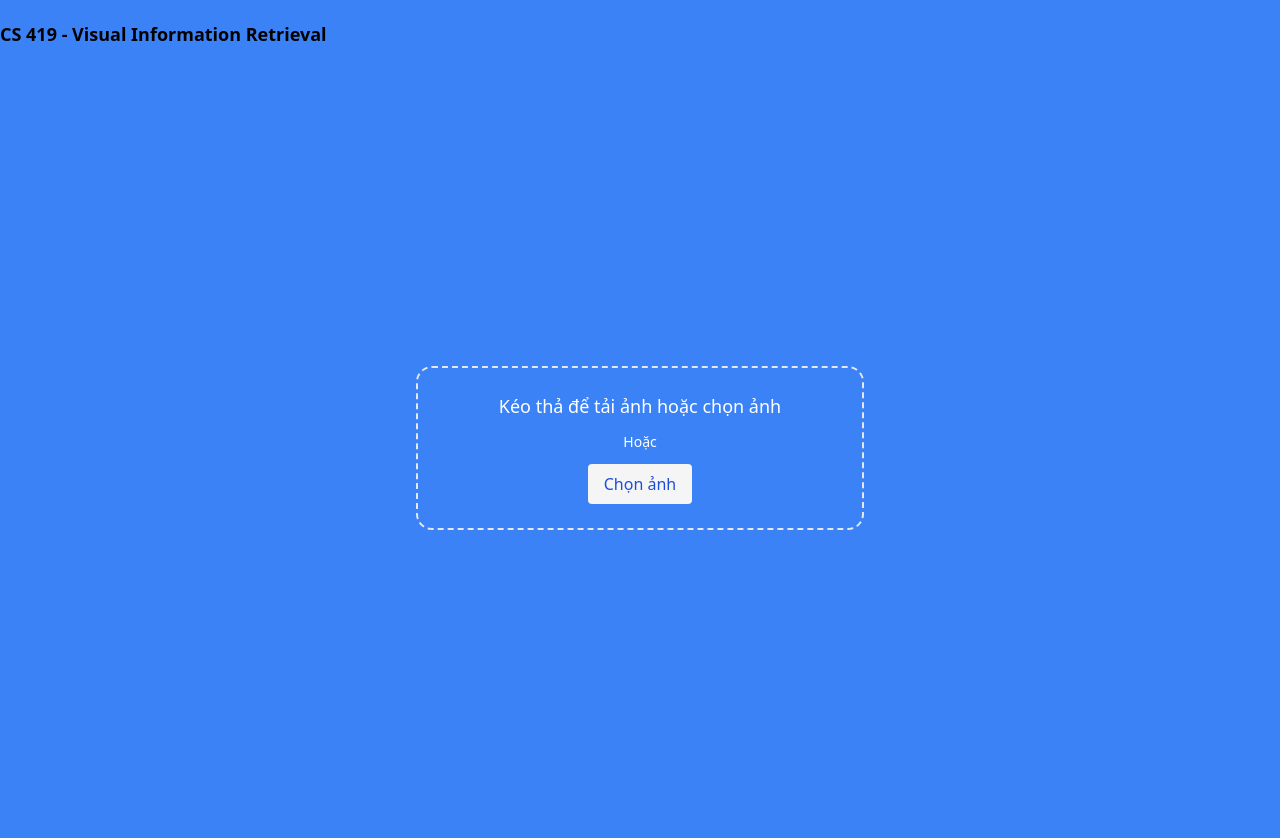
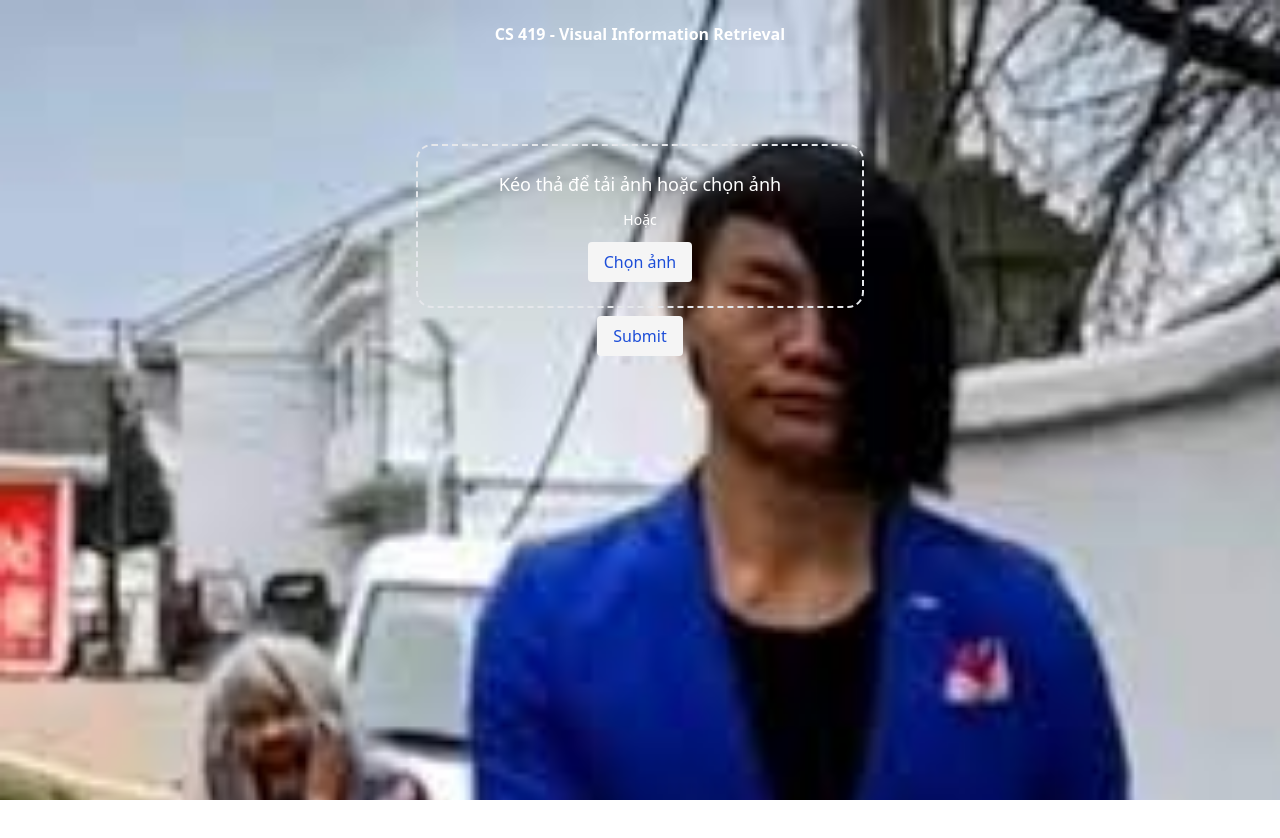
Before and after one commit to minhct13/CS_2230, a plain HTML site: page index.html in a window 1280 px wide. After the commit the page ends 800 px from the top, so only its background shows below. Drawn offline with nearby package versions, Linux system fonts and the light colour scheme.

Commit message:
update html

```diff
--- a/index.html
+++ b/index.html
@@ -11,17 +11,20 @@
 
     </style>
 </head>
-<body class="bg-blue-500"">
-    <div class="font-semibold pt-5 text-base space-y-6 text-base text-gray-1000 leading-7 text-lg">
+<body class="bg-[url('images/2.jpg')] h-screen bg-no-repeat bg-cover ">
+    <div class="font-semibold pt-5 text-base space-y-6 text-base text-white leading-7 text-4xl text-center">
         CS 419 - Visual Information Retrieval</div>
-    <div class="flex h-screen w-full items-center justify-center">
-        <div class="drag-area max-w-md text-white w-full lg:w-88 rounded-2xl border-2 border-dashed border-neural-5 p-6 flex flex-col items-center justify-center">
-            <header class="text-lg"> Kéo thả để tải ảnh hoặc chọn ảnh</header>
-            <span class="my-3 text-sm">Hoặc</span>
-            <button class="px-4 py-2 rounded bg-neutral-100 text-blue-700">Chọn ảnh</button>
-            <input type="file" hidden name="" id ="">
+
+        <div class="flex flex-col items-center justify-center mt-24">
+            <div class="mx-auto drag-area max-w-md text-white w-full lg:w-88 rounded-2xl border-2 border-dashed border-neural-5 p-6 flex flex-col items-center justify-center">
+                <header class="text-lg"> Kéo thả để tải ảnh hoặc chọn ảnh</header>
+                <span class="my-3 text-sm">Hoặc</span>
+                <button class="px-4 py-2 rounded bg-neutral-100 text-blue-700">Chọn ảnh</button>
+                <input type="file" hidden name="" id ="">
+            </div>
+            <button class="mx-auto px-4 py-2 rounded bg-neutral-100 text-blue-700 mt-2 ">Submit</button>
         </div>
-    </div>
+
 
     <script src="script.js"></script>
 </body>
```
Also changed, not shown: home.html (+4 -16 lines), images/2.jpg (added), 1 other file.
